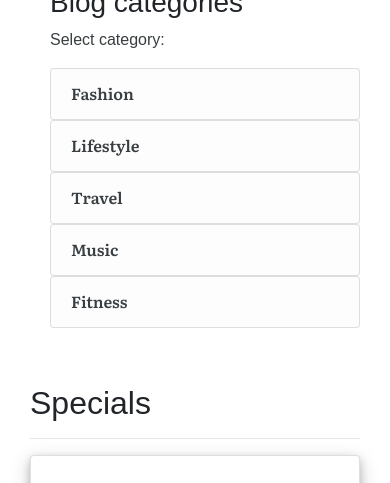
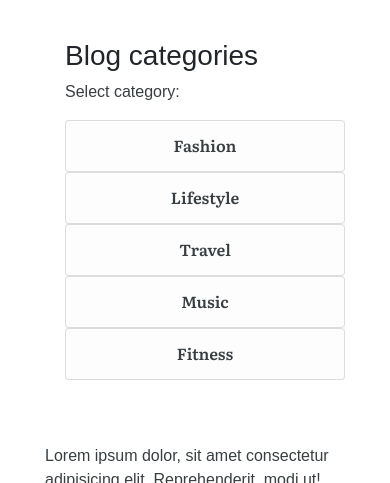
Before and after one commit to msyoki/blog, a Flask app: page / in a window 390 px wide. Shown: the part 533-1016 px from the top of the page. Run offline with Flask 2, Linux system fonts and the light colour scheme; some libraries are stand-ins or nearby versions; some web fonts are replaced.

Commit message:
update html

```diff
--- a/app/templates/about.html
+++ b/app/templates/about.html
@@ -4,7 +4,7 @@
 <div class="container-fluid text-centered" style="padding-top:100px;padding-bottom: 200px;">
     <h1 >Boss Blog ®</h1>
     <hr>
-    <p >This is a blog application whreby user can signup for an account,share their article/blog content,review other user content and share feedback all with consideration of the category of the content.</p>
+    <p >This is a blog application that a user can signup for an account,share their article/blog content,review other user content and share feedback all through a selection of blog categories of the content.</p>
     <small >Developer :Musyoki Mutua <br>MIT Copyright © 2020</small>
 </div>
 {% endblock content %}
--- a/app/templates/index.html
+++ b/app/templates/index.html
@@ -1,43 +1,54 @@
 {% extends 'base.html'%}
 <!-- Content block -->
 {% block content%}
+<div class="container" style="padding-top:100px;padding-bottom: 200px;">
+    <div style="background-color: #D3D0CB;">
+
+        <h1 style="text-align: center;padding: 10px;font-weight: bold;font-family: 'Literata', serif;"> Blog Boss<small>®</small></h1>
+        <span><p style="text-align: center;padding-bottom: 20px;"> "The desire to create is one of the deepest yearnings of the human soul.  "<br> <small>  -- Dieter F. Uchtdorf</small> </p></span>
+    </div>
     <div id="carouselExampleSlidesOnly" class="carousel slide" data-ride="carousel">
         <div class="carousel-inner">
             <div class="carousel-item active">
-                <img class="d-block w-100" src="https://images.unsplash.com/3/www.madebyvadim.com.jpg?ixlib=rb-1.2.1&ixid=eyJhcHBfaWQiOjEyMDd9&auto=format&fit=crop&w=761&q=80" alt="First slide" style="width: 400px;height: 100%;">
+                <img class="d-block w-100" src="https://images.unsplash.com/3/www.madebyvadim.com.jpg?ixlib=rb-1.2.1&ixid=eyJhcHBfaWQiOjEyMDd9&auto=format&fit=crop&w=761&q=80" alt="First slide" style="width: 100px;height: 100%;">
             </div>
             <div class="carousel-item">
-                <img class="d-block w-100" src="https://images.unsplash.com/photo-1478803431644-b832801eefa7?ixlib=rb-1.2.1&ixid=eyJhcHBfaWQiOjEyMDd9&auto=format&fit=crop&w=750&q=80" alt="Second slide" style="width: 400px;height: 100%;">
+                <img class="d-block w-100" src="https://images.unsplash.com/photo-1478803431644-b832801eefa7?ixlib=rb-1.2.1&ixid=eyJhcHBfaWQiOjEyMDd9&auto=format&fit=crop&w=750&q=80" alt="Second slide" style="width: 100px;height: 100%;">
             </div>
             <div class="carousel-item">
-                <img class="d-block w-100" src="https://images.unsplash.com/photo-1511379938547-c1f69419868d?ixlib=rb-1.2.1&ixid=eyJhcHBfaWQiOjEyMDd9&auto=format&fit=crop&w=750&q=80" alt="Third slide" style="width: 400px;height: 100%;">
+                <img class="d-block w-100" src="https://images.unsplash.com/photo-1511379938547-c1f69419868d?ixlib=rb-1.2.1&ixid=eyJhcHBfaWQiOjEyMDd9&auto=format&fit=crop&w=750&q=80" alt="Third slide" style="width: 100px;height: 100%;">
             </div>
             <div class="carousel-item">
                 <img class="d-block w-100" src="https://images.pexels.com/photos/3823493/pexels-photo-3823493.jpeg?auto=compress&cs=tinysrgb&dpr=2&h=650&w=940" alt="Third slide" style="width: 400px;height: 100%;">
             </div>
         </div>
     </div>
-    <div style="background-color: #D3D0CB;">
-        <h1 style="text-align: center;padding: 40px;font-weight: bold;font-family: 'Literata', serif;">Boss Blog <small>®</small></h1><hr>
-    </div><br><br>
+
     <article role="main" class="container">
         <div class="row">
-            <div class="col-md-4" style="padding-top: 40px;padding-bottom: 40px;">
+            <div class="col-md-7" style="padding-top: 40px;padding-bottom: 40px;">
                 <div class="content-section" style="margin-left: 20px;">
                     <h3> Blog categories</h3>
                     <p>Select category:
                         <ul class="list-group">
-                            <a style="text-decoration:none" href="{{url_for('main.fashion_blogs')}}" ><li class="list-group-item list-group-item-light" ><span>Fashion </span>  </li></a>
-                            <a style="text-decoration:none" href="{{url_for('main.lifestyle_blogs')}}"><li class="list-group-item list-group-item-light" ><span>Lifestyle</span>  </li></a>
-                            <a style="text-decoration:none" href="{{url_for('main.travel_blogs')}}"><li class="list-group-item list-group-item-light" ><span>Travel</span>  </li></a>
-                            <a style="text-decoration:none" href="{{url_for('main.music_blogs')}}"><li class="list-group-item list-group-item-light" ><span>Music</span>  </li></a>
-                            <a style="text-decoration:none" href="{{url_for('main.fitness_blogs')}}"><li class="list-group-item list-group-item-light" ><span>Fitness</span>  </li></a>
+                            <a style="text-decoration:none;text-align: center;" href="{{url_for('main.fashion_blogs')}}" ><li class="list-group-item list-group-item-light" ><span>Fashion </span>  </li></a>
+                            <a style="text-decoration:none;text-align: center;" href="{{url_for('main.lifestyle_blogs')}}"><li class="list-group-item list-group-item-light" ><span>Lifestyle</span>  </li></a>
+                            <a style="text-decoration:none;text-align: center;" href="{{url_for('main.travel_blogs')}}"><li class="list-group-item list-group-item-light" ><span>Travel</span>  </li></a>
+                            <a style="text-decoration:none;text-align: center;" href="{{url_for('main.music_blogs')}}"><li class="list-group-item list-group-item-light" ><span>Music</span>  </li></a>
+                            <a style="text-decoration:none;text-align: center;" href="{{url_for('main.fitness_blogs')}}"><li class="list-group-item list-group-item-light" ><span>Fitness</span>  </li></a>
 
                         </ul>
                     </p>
+                </div><br><br>
+
+                <!---Random quotes go here-->
+                <div>
+                    <p>Lorem ipsum dolor, sit amet consectetur adipisicing elit. Reprehenderit, modi ut! Laudantium, cupiditate? Autem facilis corrupti consectetur? A dolores aut nostrum deleniti nihil quia praesentium necessitatibus aperiam accusantium, facere incidunt!</p>
+                    <p>Lorem ipsum dolor sit amet consectetur, adipisicing elit. Dicta deserunt cupiditate repellendus! Atque molestias qui doloremque provident illo aperiam quaerat molestiae sequi, itaque quos odio possimus non! Veniam, nesciunt deserunt.</p>
                 </div>
+
             </div>
-            <div class="col-md-8">
+            <div class="col-md-5"style="padding-top: 40px;">
                 <h2>Specials</h2>
                 <hr>
                 <div class="card">
@@ -67,4 +78,5 @@
             </div>
         </div>
     </article>
+</div>
 {% endblock content%}
```
